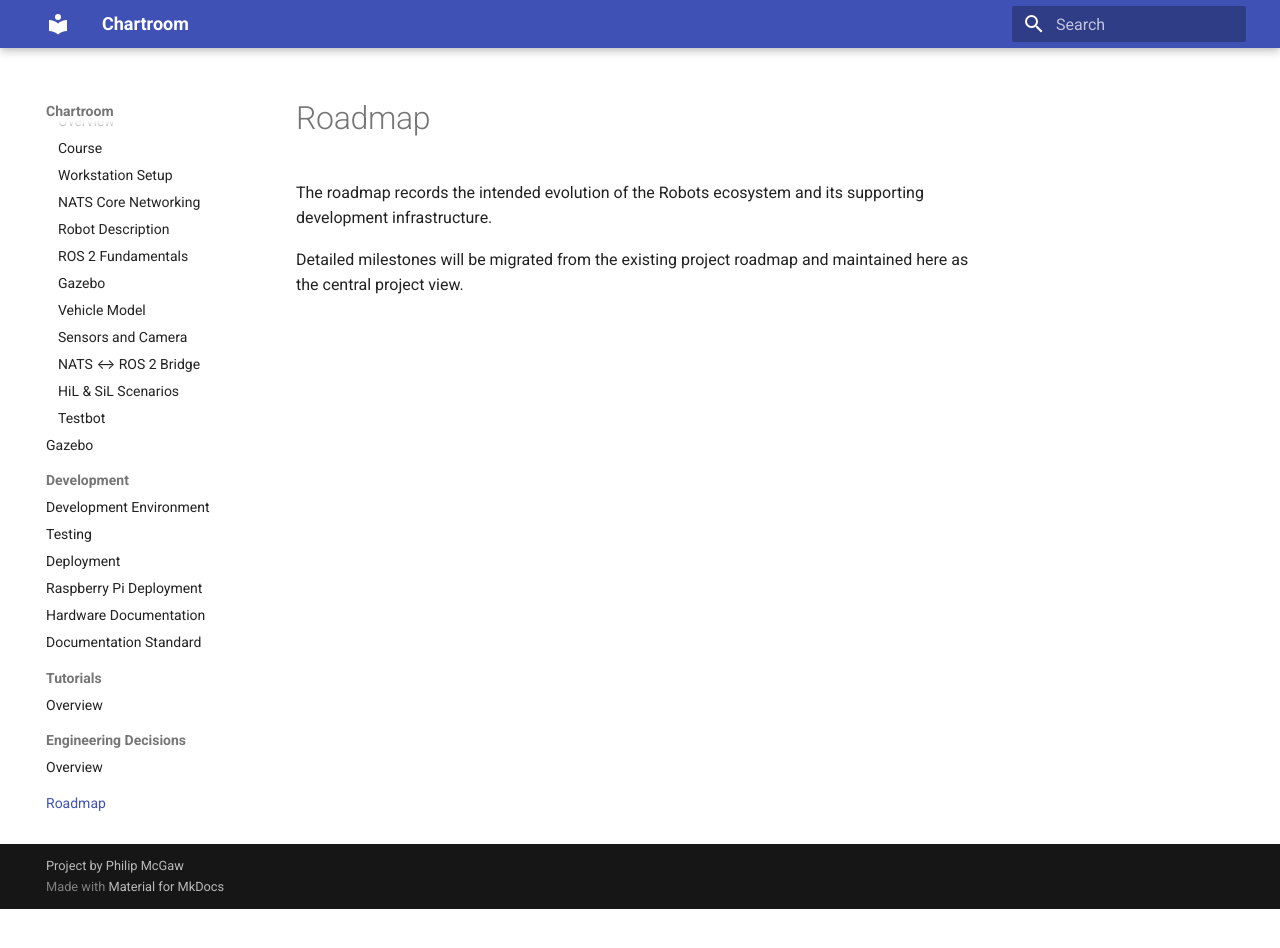
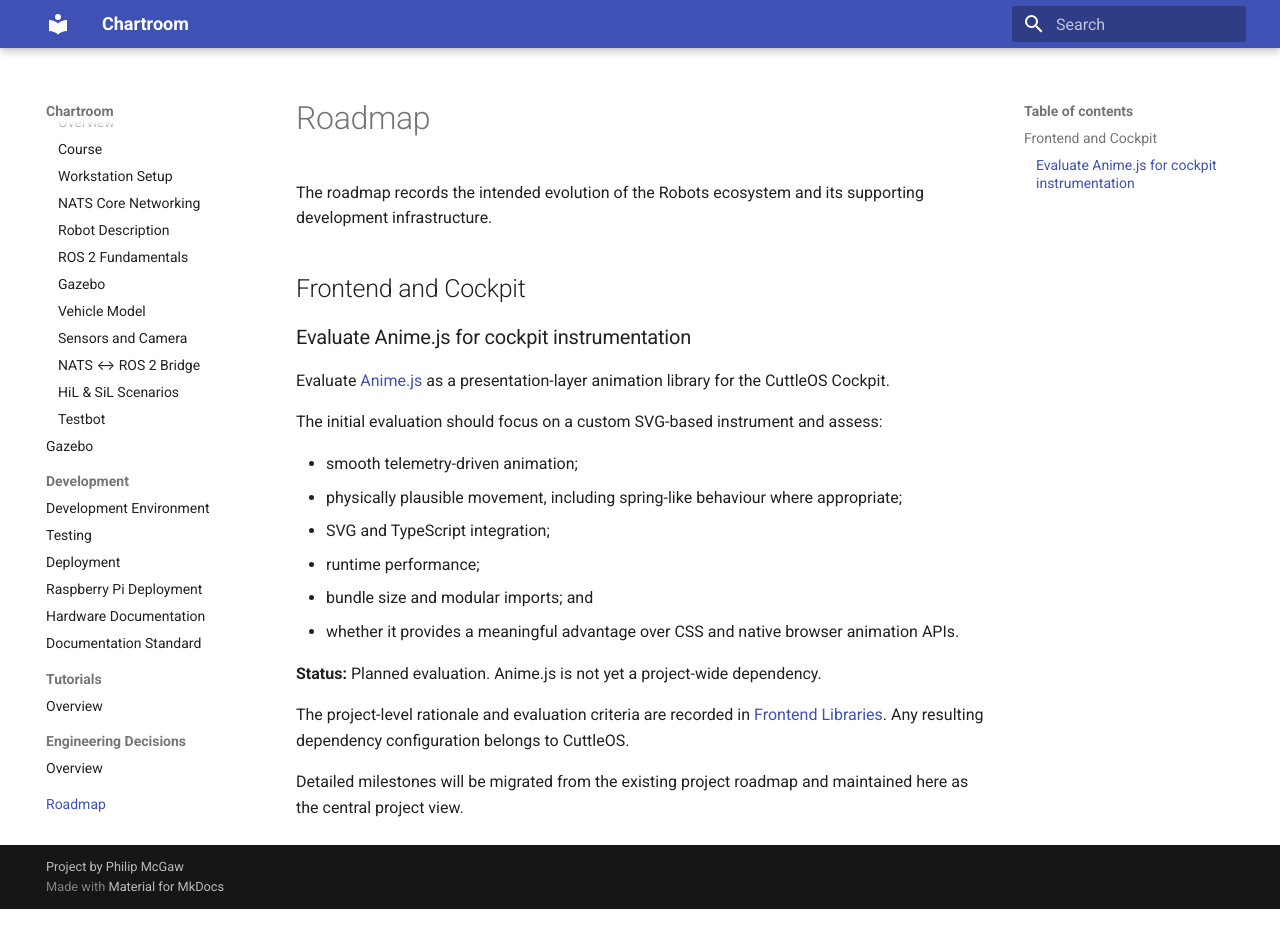
Before and after one commit to PhilipMcGaw/robot-ChartRoom, an MkDocs documentation site: the page built from docs/roadmap.md, in a window 1280 px wide and 960 px high. Shown: the top 948 px of the window. Built offline with MkDocs 1.6.1 and Material for MkDocs 9.7.7, drawn with Linux system fonts in a browser that asks for light colours.

Commit message:
Add Anime.js evaluation to project roadmap

```diff
--- a/docs/roadmap.md
+++ b/docs/roadmap.md
@@ -2,4 +2,23 @@
 
 The roadmap records the intended evolution of the Robots ecosystem and its supporting development infrastructure.
 
+## Frontend and Cockpit
+
+### Evaluate Anime.js for cockpit instrumentation
+
+Evaluate [Anime.js](https://animejs.com/) as a presentation-layer animation library for the CuttleOS Cockpit.
+
+The initial evaluation should focus on a custom SVG-based instrument and assess:
+
+- smooth telemetry-driven animation;
+- physically plausible movement, including spring-like behaviour where appropriate;
+- SVG and TypeScript integration;
+- runtime performance;
+- bundle size and modular imports; and
+- whether it provides a meaningful advantage over CSS and native browser animation APIs.
+
+**Status:** Planned evaluation. Anime.js is not yet a project-wide dependency.
+
+The project-level rationale and evaluation criteria are recorded in [Frontend Libraries](development/frontend-libraries.md). Any resulting dependency configuration belongs to CuttleOS.
+
 Detailed milestones will be migrated from the existing project roadmap and maintained here as the central project view.
```
